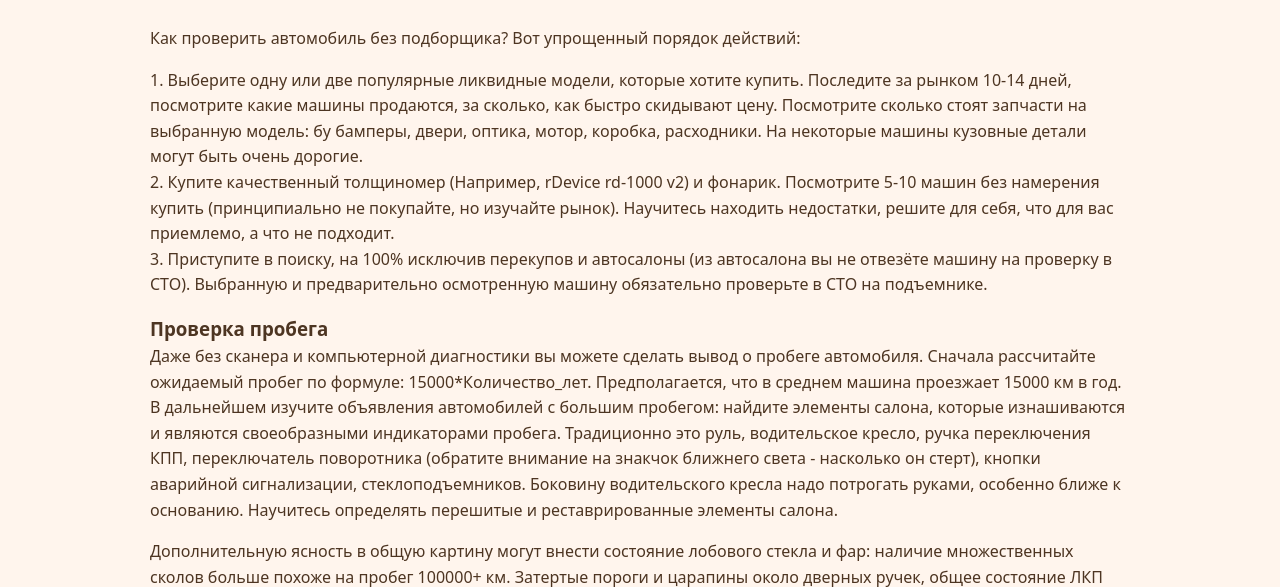
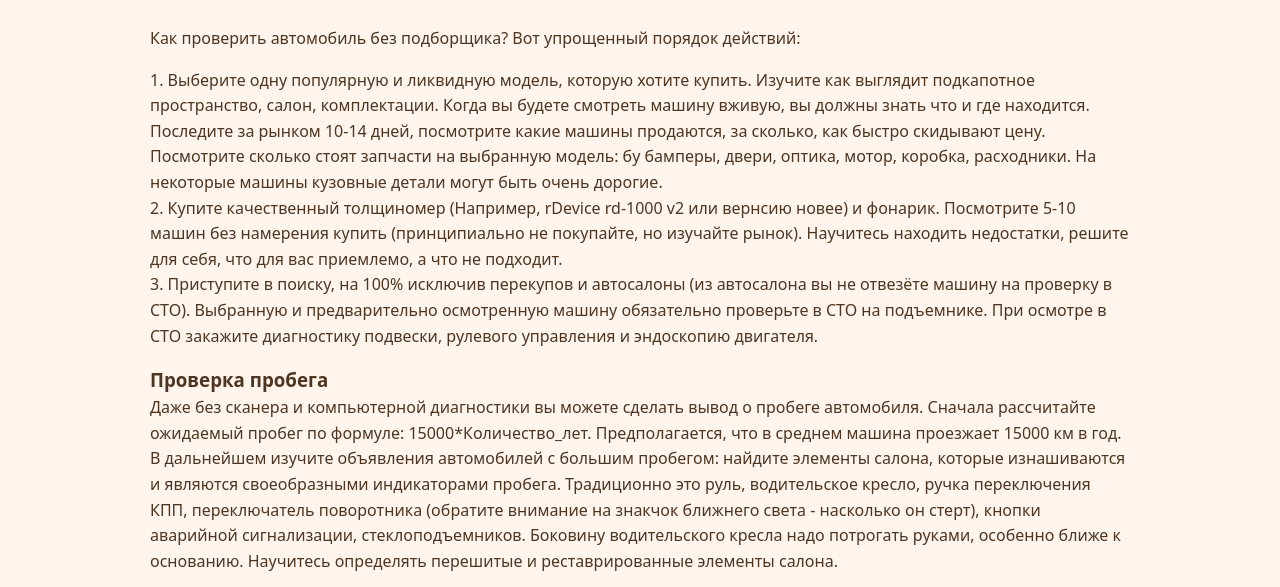
Before and after one commit to fedorov21951/neonsuns, a plain HTML site: page kak_proverit_avto_bez_podborshchika.html in a window 1280 px wide. Shown: the part 193-780 px from the top of the page. Drawn offline with Linux system fonts and the light colour scheme.

Commit message:
Update kak_proverit_avto_bez_podborshchika.html

```diff
--- a/kak_proverit_avto_bez_podborshchika.html
+++ b/kak_proverit_avto_bez_podborshchika.html
@@ -33,11 +33,11 @@
                     Как проверить автомобиль без подборщика? Вот упрощенный порядок действий:
                 </p>
                 <p>
-                    1. Выберите одну или две популярные ликвидные модели, которые хотите купить. Последите за рынком 10-14 дней, посмотрите какие машины продаются, за сколько, как быстро скидывают цену. Посмотрите сколько стоят запчасти на выбранную модель: бу бамперы, двери, оптика, мотор, коробка, расходники. На некоторые машины кузовные детали могут быть очень дорогие.
+                    1. Выберите одну популярную и ликвидную модель, которую хотите купить. Изучите как выглядит подкапотное пространство, салон, комплектации. Когда вы будете смотреть машину вживую, вы должны знать что и где находится. Последите за рынком 10-14 дней, посмотрите какие машины продаются, за сколько, как быстро скидывают цену. Посмотрите сколько стоят запчасти на выбранную модель: бу бамперы, двери, оптика, мотор, коробка, расходники. На некоторые машины кузовные детали могут быть очень дорогие.
                     <br/>
-                    2. Купите качественный толщиномер (Например, rDevice rd-1000 v2) и фонарик. Посмотрите 5-10 машин без намерения купить (принципиально не покупайте, но изучайте рынок). Научитесь находить недостатки, решите для себя, что для вас приемлемо, а что не подходит.
+                    2. Купите качественный толщиномер (Например, rDevice rd-1000 v2 или вернсию новее) и фонарик. Посмотрите 5-10 машин без намерения купить (принципиально не покупайте, но изучайте рынок). Научитесь находить недостатки, решите для себя, что для вас приемлемо, а что не подходит.
                     <br/>
-                    3. Приступите в поиску, на 100% исключив перекупов и автосалоны (из автосалона вы не отвезёте машину на проверку в СТО). Выбранную и предварительно осмотренную машину обязательно проверьте в СТО на подъемнике.
+                    3. Приступите в поиску, на 100% исключив перекупов и автосалоны (из автосалона вы не отвезёте машину на проверку в СТО). Выбранную и предварительно осмотренную машину обязательно проверьте в СТО на подъемнике. При осмотре в СТО закажите диагностику подвески, рулевого управления и эндоскопию двигателя.
                 </p>
                 <h3>Проверка пробега</h3>
                 <p>
```
